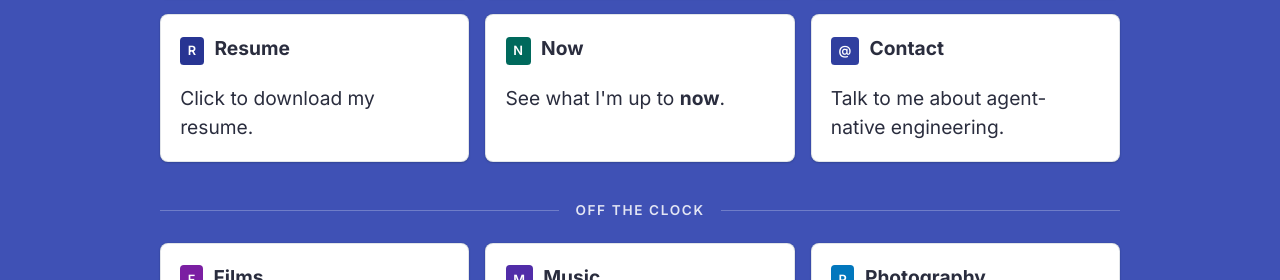
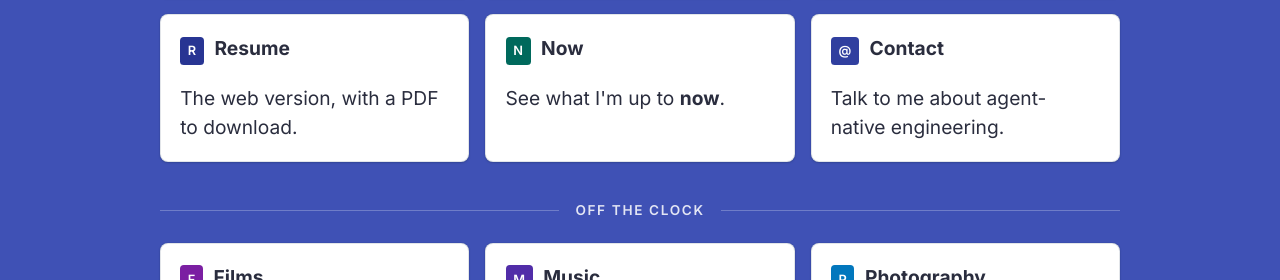
Before and after one commit to Dejital/dejital.github.com, a Jekyll site: the page built from index.html, in a window 1280 px wide. Shown: the part 785-1065 px from the top of the page. Built offline with Jekyll 4.4.1, drawn with Linux system fonts in a browser that asks for light colours.

Commit message:
Point resume links at the /resume/ HTML page, not the raw PDF
The web resume page is the primary asset (PDF stays as a download on it).
Homepage card, about strip + closing line, and contact page all now link
/resume/ instead of /resume/SergeNevskyResume.pdf.

Co-Authored-By: Claude Opus 4.8 <noreply@anthropic.com>

```diff
--- a/index.html
+++ b/index.html
@@ -163,10 +163,10 @@ layout: main
     </div>
   </a>
 
-  <a href="/resume/SergeNevskyResume.pdf">
+  <a href="/resume/">
     <div class="card">
       <p><span class="em-navy">R</span> <strong>Resume</strong></p>
-      <p>Click to download my resume.</p>
+      <p>The web version, with a PDF to download.</p>
     </div>
   </a>
 
```
Also changed, not shown: about.md (+2 -2 lines), contact.md (+1 -1 lines).
